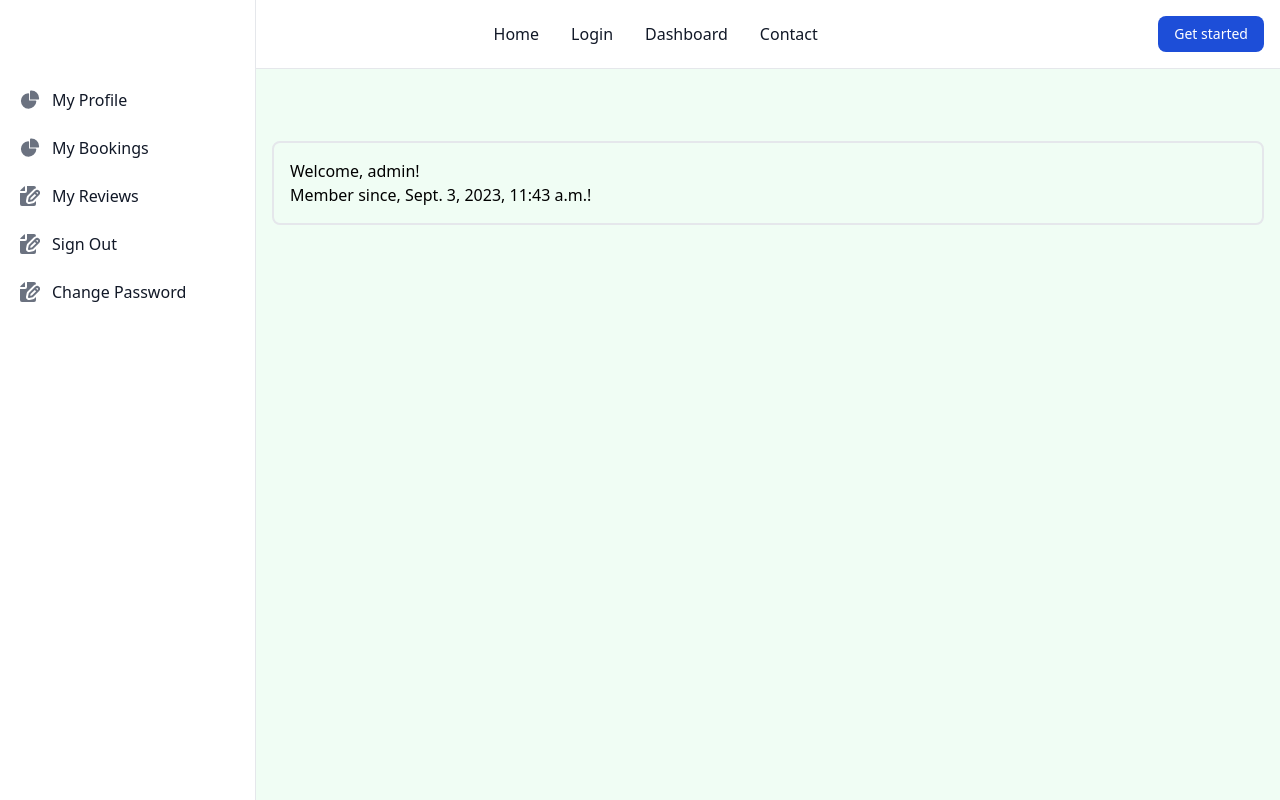
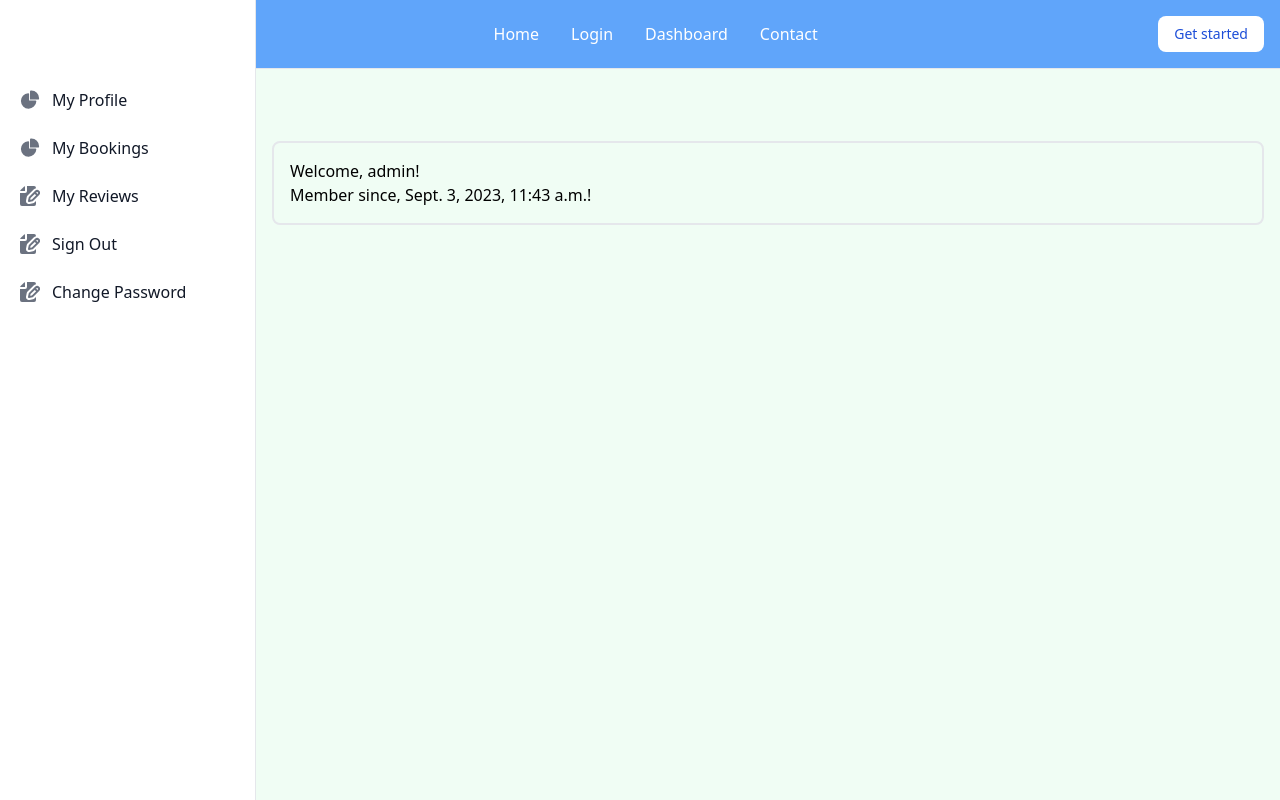
Before and after one commit to Obaidur1/royal-hotels, a Django app: page /dashboard/ in a window 1280 px wide. Run offline with Django 4.2, Linux system fonts and the light colour scheme; a user stored in the database is signed in; some libraries are stand-ins or nearby versions.

Commit message:
Color on Nav and Footer changes,

```diff
--- a/templates/nav.html
+++ b/templates/nav.html
@@ -1,12 +1,12 @@
-<nav class="bg-white  w-full z-20 top-0 left-0 border-b border-gray-200">
+<nav class="bg-blue-400  w-full z-20 top-0 left-0 border-b border-gray-200">
     <div class="max-w-screen-xl flex flex-wrap items-center justify-between mx-auto p-4">
-        <a href="" class="flex items-center">
+        <a href="{% url 'home' %}" class="flex items-center">
 
-            <span class="self-center text-2xl font-semibold whitespace-nowrap text-gray-700">Royal Hotel</span>
+            <span class="self-center text-2xl font-semibold whitespace-nowrap text-white">Royal Hotel</span>
         </a>
         <div class="flex md:order-2">
             <button type="button"
-                class="text-white bg-blue-700 hover:bg-blue-800 focus:ring-4 focus:outline-none focus:ring-blue-300 font-medium rounded-lg text-sm px-4 py-2 text-center mr-3 md:mr-0 dark:bg-blue-600 dark:hover:bg-blue-700 dark:focus:ring-blue-800">Get
+                class="text-blue-700 bg-white  hover:bg-blue-500 hover:text-white focus:ring-4 focus:outline-none focus:ring-blue-300 font-medium rounded-lg text-sm px-4 py-2 text-center mr-3 md:mr-0  ">Get
                 started</button>
             <button data-collapse-toggle="navbar-sticky" type="button"
                 class="inline-flex items-center p-2 w-10 h-10 justify-center text-sm text-gray-500 rounded-lg md:hidden hover:bg-gray-100 focus:outline-none focus:ring-2 focus:ring-gray-200"
@@ -21,23 +21,22 @@
         </div>
         <div class="items-center justify-between hidden w-full md:flex md:w-auto md:order-1" id="navbar-sticky">
             <ul
-                class="flex flex-col p-4 md:p-0 mt-4 font-medium border border-gray-100 rounded-lg bg-gray-50 md:flex-row md:space-x-8 md:mt-0 md:border-0 md:bg-white">
+                class="flex flex-col p-4 md:p-0 mt-4 font-medium border border-gray-100 rounded-lg  md:flex-row md:space-x-8 md:mt-0 md:border-0 ">
                 <li>
                     <a href="{% url 'home' %}"
-                        class="block py-2 pl-3 pr-4 md:hover:bg-transparent md:hover:text-blue-700 text-gray-900 rounded md:bg-transparent md:text-gray-900 md:p-0"
-                        aria-current="page">Home</a>
+                        class="block py-2 pl-3 pr-4 md:hover:bg-transparent md:hover:text-blue-700 text-white rounded md:bg-transparent  md:p-0">Home</a>
                 </li>
                 <li>
                     <a href="{% url 'login' %}"
-                        class="block py-2 pl-3 pr-4 md:hover:bg-transparent md:hover:text-blue-700 text-gray-900 rounded hover:bg-gray-100 md:hover:bg-transparent md:p-0">Login</a>
+                        class="block py-2 pl-3 pr-4 md:hover:bg-transparent md:hover:text-blue-700 text-white rounded hover:bg-gray-100 md:hover:bg-transparent md:p-0">Login</a>
                 </li>
                 <li>
                     <a href="{% url 'dashboard' %}"
-                        class="block py-2 pl-3 pr-4 md:hover:bg-transparent md:hover:text-blue-700 text-gray-900 rounded hover:bg-gray-100 md:hover:bg-transparent md:p-0">Dashboard</a>
+                        class="block py-2 pl-3 pr-4 md:hover:bg-transparent md:hover:text-blue-700 text-white rounded hover:bg-gray-100 md:hover:bg-transparent md:p-0">Dashboard</a>
                 </li>
                 <li>
                     <a href="#"
-                        class="block py-2 pl-3 pr-4 md:hover:bg-transparent md:hover:text-blue-700 text-gray-900 rounded hover:bg-gray-100 md:hover:bg-transparent md:p-0">Contact</a>
+                        class="block py-2 pl-3 pr-4 md:hover:bg-transparent md:hover:text-blue-700 text-white rounded hover:bg-gray-100 md:hover:bg-transparent md:p-0">Contact</a>
                 </li>
             </ul>
         </div>
```
Also changed, not shown: templates/footer.html (+4 -4 lines), db.sqlite3.
